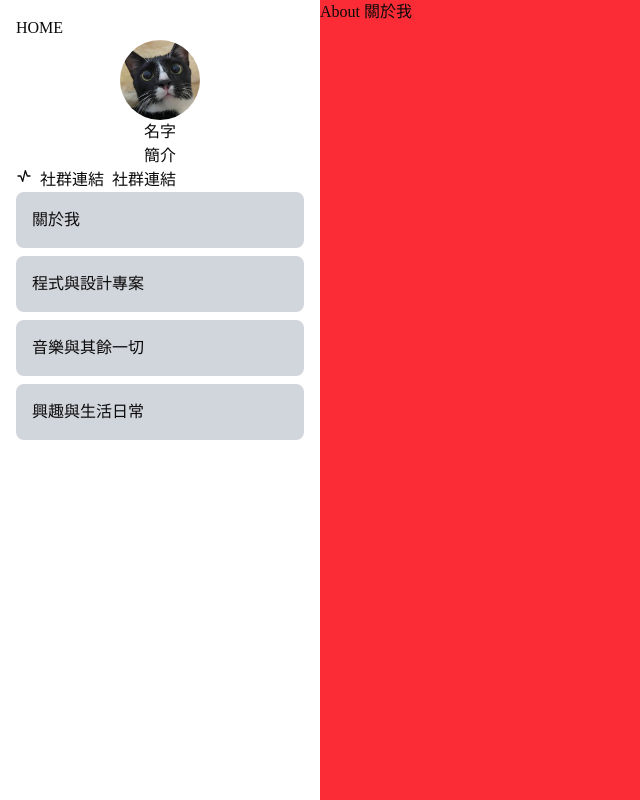
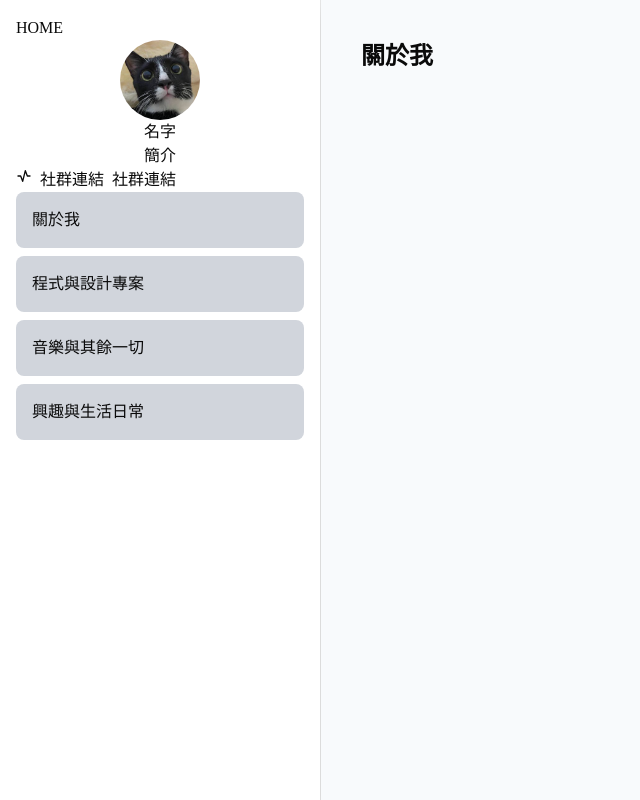
Before and after one commit to yeelin1128/1142_Web113101084_Hw1, a Next.js app: page /about in a window 1280 px wide. Shown: the whole page, without its empty margins (0-640 px from the left). Built offline with nearby package versions, Linux system fonts and the light colour scheme.

Commit message:
feat: 41

```diff
--- a/app/about/page.tsx
+++ b/app/about/page.tsx
@@ -7,17 +7,17 @@ export default function About() {
 
   return (
     <>
-      <div className="flex min-h-screen bg-slate-50">
+      <div className="flex h-screen w-full">
 
         <Link href="/" className="sm:hidden fixed left-4 top-4 z-50 bg-white/80 backdrop-blur px-4 py-2 rounded-full shadow-sm border text-sm font-medium">
          ← 返回
         </Link>
-        <div className="sm:block hidden">
+        <div className="sm:block hidden flex-shrink-0 border-r shadow-md">
           <Menu />
         </div>
 
-        <div className="bg-red-500 w-full">
-          About 關於我
+        <div className="flex-grow bg-slate-50 overflow-y-auto p-10">
+        <h1 className="text-2xl font-bold">關於我</h1>
         </div>
       </div>
     </>
--- a/app/design-project/page.tsx
+++ b/app/design-project/page.tsx
@@ -9,7 +9,7 @@ export default function Hobby() {
     <>
       <div className="flex h-full">
         <Link href="/" className="sm:hidden absolute left-2 top-2 bg-white">
-            返回
+         ← 返回
         </Link>
         <div className="sm:block hidden">
           <Menu />
--- a/app/hobby/page.tsx
+++ b/app/hobby/page.tsx
@@ -9,7 +9,7 @@ export default function Hobby() {
     <>
       <div className="flex h-full">
         <Link href="/" className="sm:hidden absolute left-2 top-2 bg-white">
-            返回
+        ← 返回
         </Link>
         <div className="sm:block hidden">
           <Menu />
```
